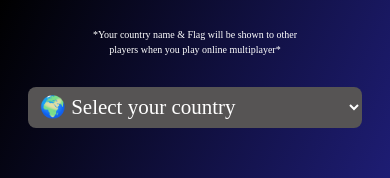
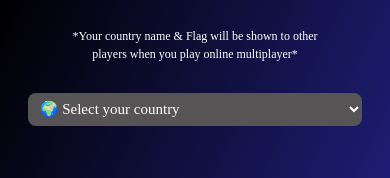
Before and after one commit to Payalsahuj/King-of-Gaming, a React (Create React App) app in the folder gaming-app/: page /register in a window 390 px wide. Shown: the top 178 px of the page. Built offline with nearby package versions, Linux system fonts and the light colour scheme.

Commit message:
finishing

```diff
--- a/gaming-app/src/CSS/login.css
+++ b/gaming-app/src/CSS/login.css
@@ -57,6 +57,9 @@
      border-radius:10px;
      background-color:#283593;
 }
+.select{
+    font-size: 25px;
+}
 
 @media screen and  (max-width: 1224px){
     #conatin{
@@ -88,6 +91,9 @@
         font-family: serif;
     }
     .paragra{
-        font-size: 10px;
+        font-size: 12px;
+    }
+    .select{
+        font-size: 15px;
     }
 }
--- a/gaming-app/src/CSS/ludo.css
+++ b/gaming-app/src/CSS/ludo.css
@@ -1,7 +1,7 @@
 
 
 .dice{
-  width: 77%;
+  width: 75%;
   height: 100%;
   background-color: #fff;
   border: 1px solid #000;
--- a/gaming-app/src/Pages/Ludo.jsx
+++ b/gaming-app/src/Pages/Ludo.jsx
@@ -490,8 +490,6 @@ export const Ludo = () => {
     }
     // console.log(storeblu)
     console.log(store)
-    // console.log(displayyelldice)
-
 
 
     return <Box height={'100vh'} background={'linear-gradient(295deg, #3533CD, black)'} display={'flex'} justifyContent={'center'} alignItems={'center'} >
@@ -1093,7 +1091,7 @@ export const Ludo = () => {
                     </Box>
 
 
-                    <Box position={'absolute'} top={{base:'46.5%',sm:'44%',md:'41%'}} left={{base:'44.5%',sm:'45.5%',md:'45.5%'}} height={{base:'7%',sm:'13%',md:'17.5%'}} w={'11%'} borderRadius={'50%'} backgroundColor={'#073864'} display={'flex'} justifyContent={'center'} alignItems={'center'}>
+                    <Box position={'absolute'} top={{base:'46.5%',sm:'44%',md:'41%'}} left={{base:'44.5%',sm:'45.5%',md:'45.8%'}} height={{base:'7%',sm:'13%',md:'17.5%'}} w={{base:'11%',md:'9%'}} borderRadius={'50%'} backgroundColor={'#073864'} display={'flex'} justifyContent={'center'} alignItems={'center'}>
                         <Box borderRadius={'50%'} w={'80%'} h={'80%'} zIndex={'2'} display={'flex'} justifyContent={'center'} alignItems={'center'} background={'linear-gradient(305deg, rgba(237,66,31,1) 0%, rgba(253,248,45,1) 100%)'}>
                             <GiPodiumWinner style={{width:'100%',height:'60%'}}/>
                         </Box>
--- a/gaming-app/src/Pages/Register.jsx
+++ b/gaming-app/src/Pages/Register.jsx
@@ -117,7 +117,7 @@ export const Register = () => {
         <div id="details" >
           <p  className="paragra">*Your country name & Flag will be shown to other</p>
           <p className="paragra">players when you play online multiplayer*</p>
-          <select className="paragra" value={selectedCountry}  style={{ padding: '2% 2%', marginTop: '8%', fontSize: '21px', borderRadius: '8px', backgroundColor: '#565454', color: 'white',width:'90%' }} onChange={(e)=>setSelectedCountry(e.target.value)}>
+          <select className="select" value={selectedCountry}  style={{ padding: '2% 2%', marginTop: '8%', borderRadius: '8px', backgroundColor: '#565454', color: 'white',width:'90%' }} onChange={(e)=>setSelectedCountry(e.target.value)}>
             <option value="" >🌍  Select your country</option>
             <option value="USA"> USA</option>
             <option value="United Kingdom">United Kingdom</option>
```
